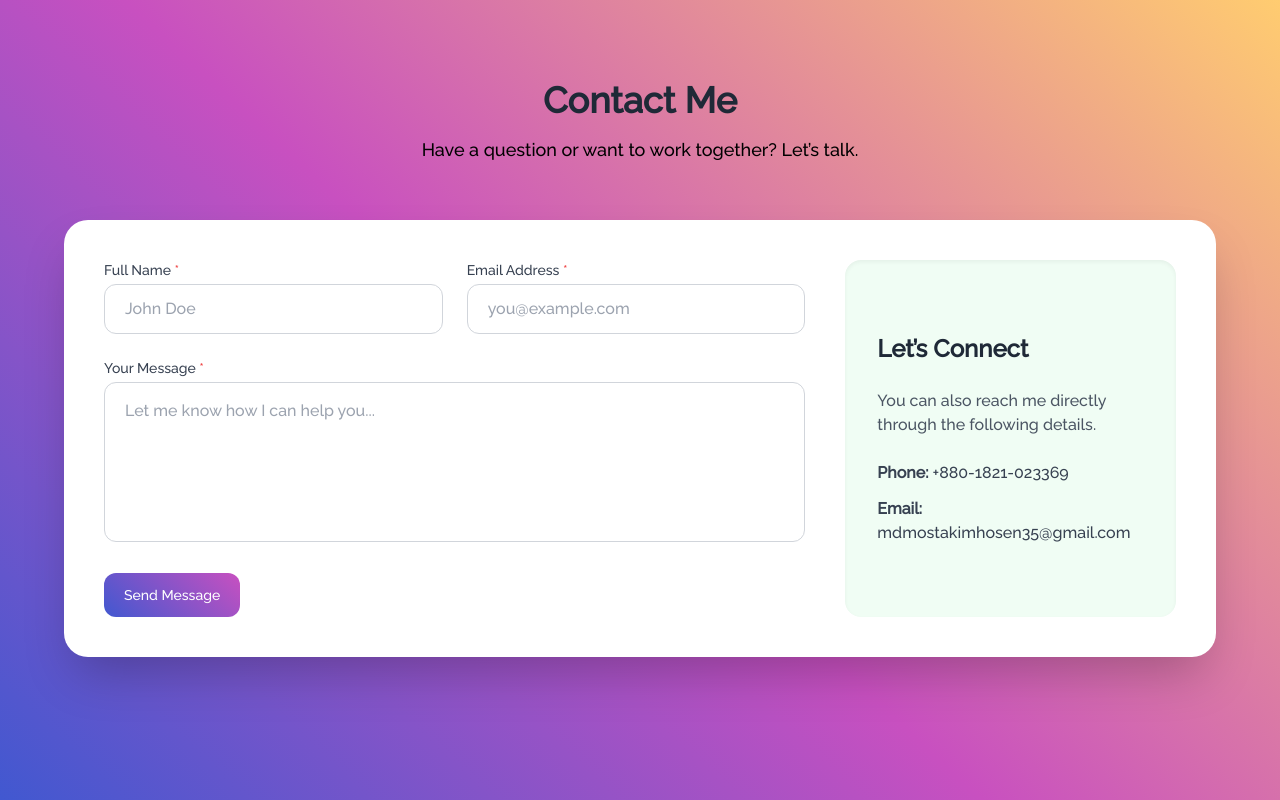
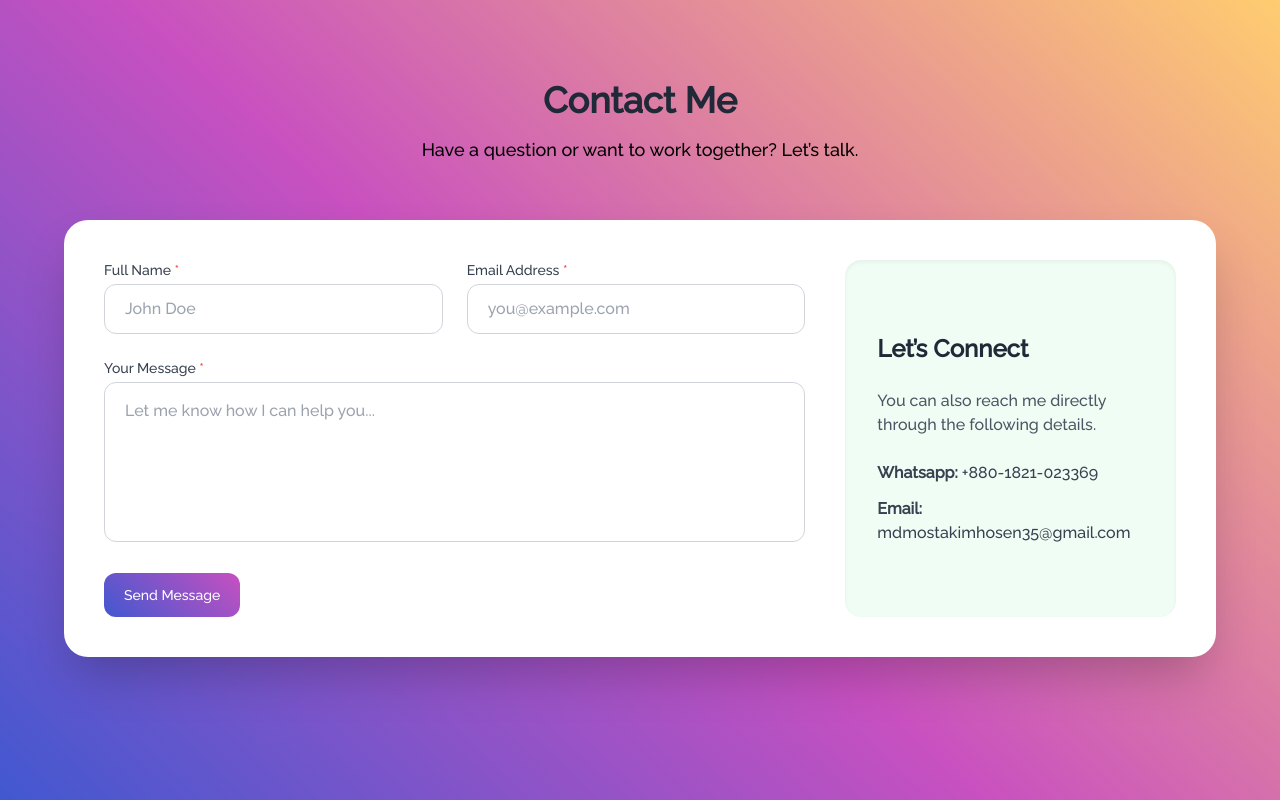
Before and after one commit to Mostakim69/My-Portfolio-Website, a React (Vite) app: page /contact in a window 1280 px wide. Built offline with nearby package versions, Linux system fonts and the light colour scheme.

Commit message:
about me section

```diff
--- a/src/data/UserData.jsx
+++ b/src/data/UserData.jsx
@@ -1,6 +1,12 @@
 export const UserData = {
   name: "Md Mostakim Hosen",
-  about : "I'm Md Mostakim Hosen, a front end developer that learned everything on my own. I specialize in creating dynamic, accessible websites that work on any device. Furthermore, I regularly create creative solutions that improve user experiences. I am proficient in HTML5, CSS, TailwindCSS, DaisyUi, React.js, JavaScript, Firebase, MongoDB C#, Java and Python. I guarantee efficient code management and communication thanks to my knowledge with Git version control. Likewise, I'm also skilled at developing apps using mini program studio frameworks and exceeding client expectations with my high-caliber solutions.",
+  about :   `Hi, I’m Md Mostakim Hosen, a frontend developer with a passion for clean code and creative design. My journey in programming started with curiosity, and over time, it became something I truly love. I enjoy building responsive, user-friendly interfaces using technologies like React.js, Tailwind CSS, and JavaScript.
+
+I love solving real-world problems through code and turning ideas into functional web applications. Whether it’s a simple landing page or a dynamic user dashboard, I always focus on performance, design, and user experience.
+
+Outside of coding, I enjoy music, especially emotional songs, watching football, and spending time with my thoughts. I also dream of becoming a teacher — someone who can inspire and guide the next generation.
+
+Let’s build something meaningful together!`,
   resumeUrl : "Google docks",
   FooterLink : "https://github.com/Mostakim69",
   socialMedia: [
--- a/src/pages/Contact.jsx
+++ b/src/pages/Contact.jsx
@@ -131,7 +131,7 @@ const Contact = () => {
               You can also reach me directly through the following details.
             </p>
             <div className="text-gray-700 space-y-3">
-              <p><span className="font-semibold">Phone:</span> +880-1821-023369</p>
+              <p><span className="font-semibold">Whatsapp:</span> +880-1821-023369</p>
               <p><span className="font-semibold">Email:</span> mdmostakimhosen35@gmail.com</p>
             </div>
           </div>
```
